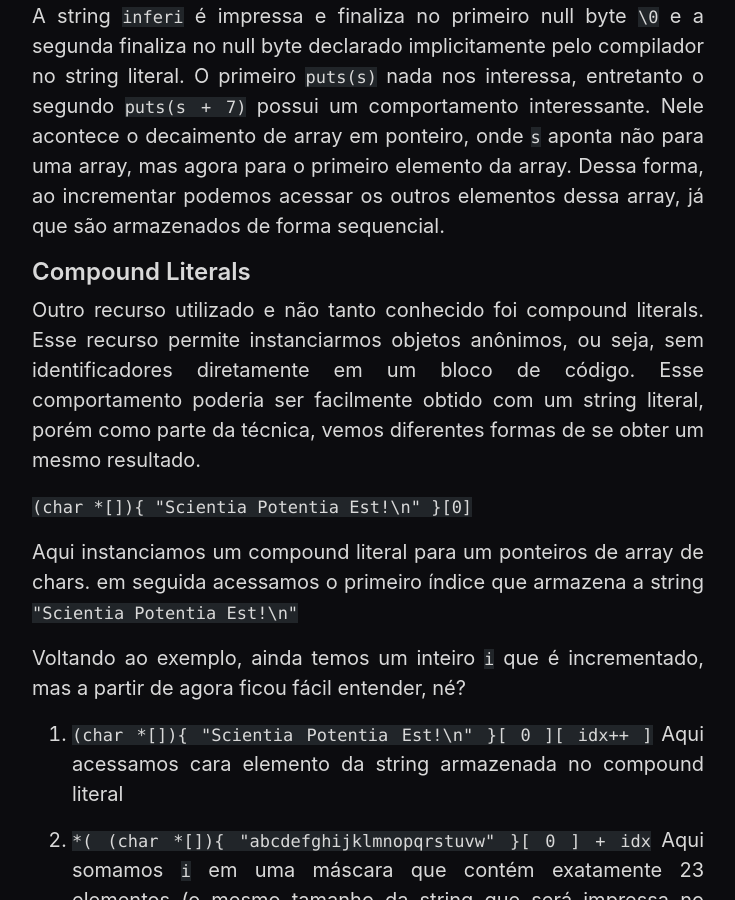
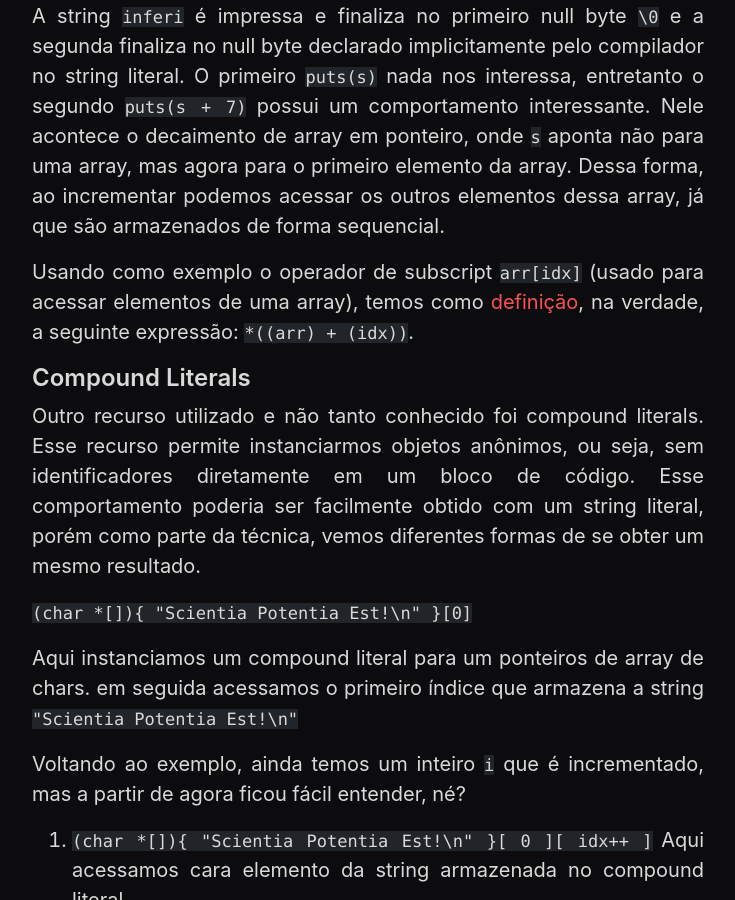
Before and after one commit to inferigang/inferigang.github.io, a Jekyll site: the page built from _posts/2023-07-03-tecnicas-de-ofuscacao-em-c-pt-1.md, in a window 1280 px wide and 900 px high, scrolled down 3668 px. Shown: the whole window, without its empty margins (272-1007 px from the left). Built offline with Jekyll 4.4.1, drawn with Linux system fonts in a browser that asks for light colours; the table of contents is made by our own code.

Commit message:
Improve some paragraphs

```diff
--- a/_posts/2023-07-03-tecnicas-de-ofuscacao-em-c-pt-1.md
+++ b/_posts/2023-07-03-tecnicas-de-ofuscacao-em-c-pt-1.md
@@ -79,6 +79,8 @@ No exemplo acima temos a string `inferi\0gang` armazenada em um `char *` (char p
 
 A string `inferi` é impressa e finaliza no primeiro null byte `\0` e a segunda finaliza no null byte declarado implicitamente pelo compilador no string literal. O primeiro `puts(s)` nada nos interessa, entretanto o segundo `puts(s + 7)` possui um comportamento interessante. Nele acontece o decaimento de array em ponteiro, onde `s` aponta não para uma array, mas agora para o primeiro elemento da array. Dessa forma, ao incrementar podemos acessar os outros elementos dessa array, já que são armazenados de forma sequencial.
 
+Usando como exemplo o operador de subscript `arr[idx]` (usado para acessar elementos de uma array), temos como [definição](https://en.cppreference.com/w/c/language/operator_member_access), na verdade, a seguinte expressão: `*((arr) + (idx))`.
+
 ## Compound Literals
 
 Outro recurso utilizado e não tanto conhecido foi compound literals. Esse recurso permite instanciarmos objetos anônimos, ou seja, sem identificadores diretamente em um bloco de código. Esse comportamento poderia ser facilmente obtido com um string literal, porém como parte da técnica, vemos diferentes formas de se obter um mesmo resultado.
```
